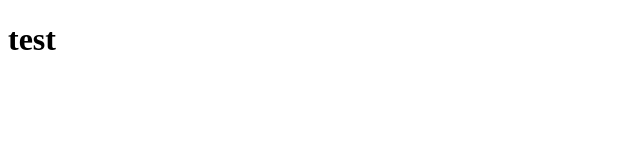
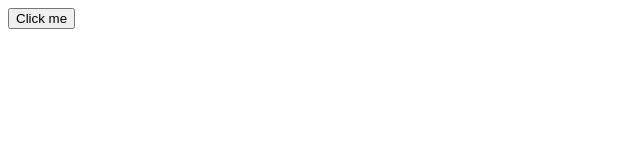
Before and after one commit to shalvabagdavadze/test, a plain HTML site: page index.html in a window 1280 px wide. Shown: the whole page, without its empty margins (0-640 px from the left). Drawn offline with Linux system fonts and the light colour scheme.

Commit message:
Add files via upload

```diff
--- a/index.html
+++ b/index.html
@@ -4,6 +4,7 @@
 	<title>test</title>
 </head>
 <body>
-<h1>test</h1>
+
+<button>Click me</button>
 </body>
 </html>
```
